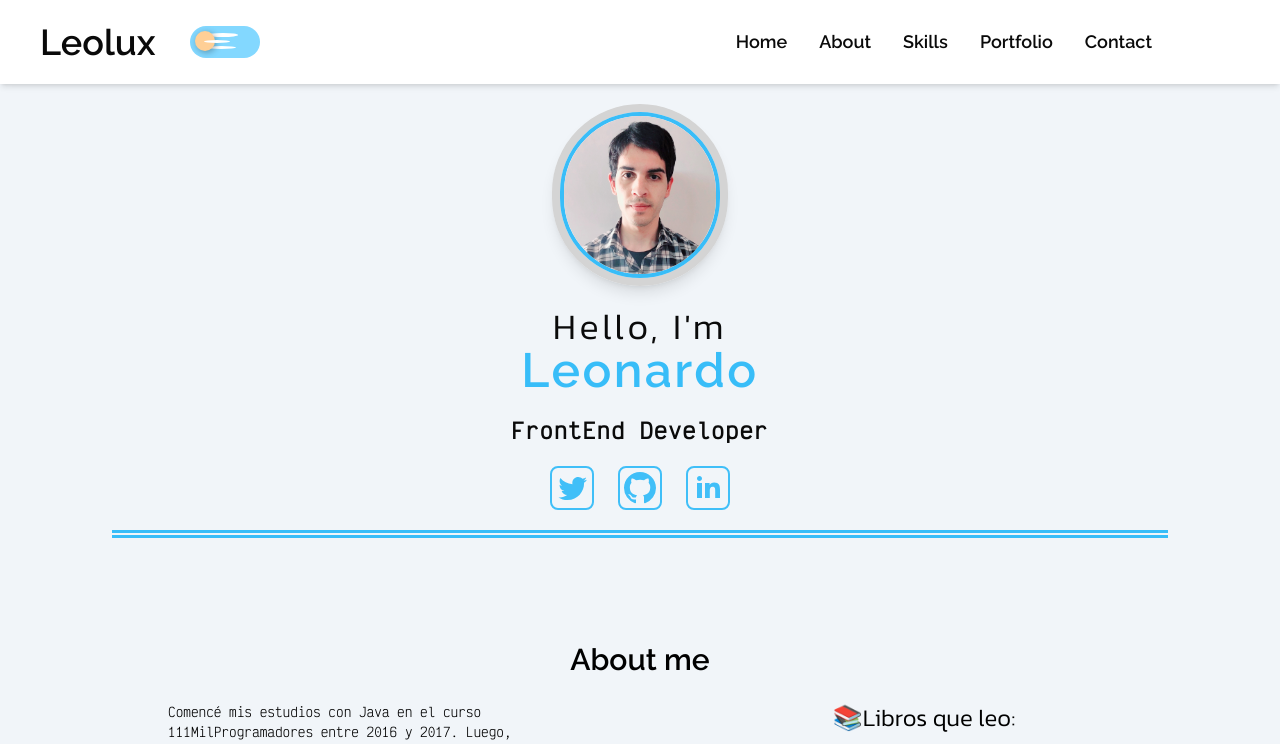
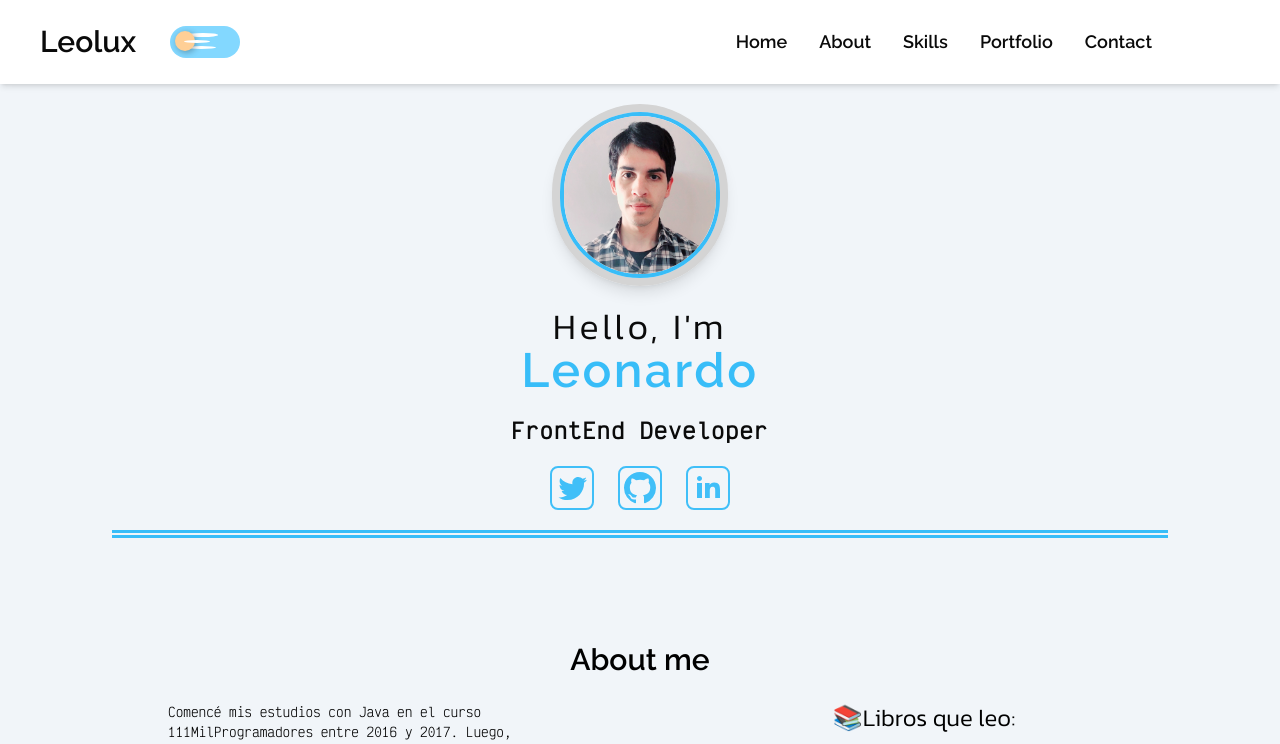
Before and after one commit to Leonardo-Robot-PostRock/miPortafolioWeb, a React (Vite) app: page / in a window 1280 px wide. Shown: the top 744 px of the page. Built offline with nearby package versions, Linux system fonts and the light colour scheme.

Commit message:
se quita lg:mr-72

```diff
--- a/src/ui/components/Navbar.jsx
+++ b/src/ui/components/Navbar.jsx
@@ -9,8 +9,8 @@ export const Navbar = ({ toggleDarkMode, darkMode, savedDarkMode }) => {
 
   return (
     <nav className="fixed z-10 flex w-screen min-w-280 flex-wrap items-center justify-between bg-white p-4 font-Raleway text-neutral-950 shadow-md dark:bg-neutral-950 dark:text-gray-100">
-      <div className="flex flex-shrink-0 flex-wrap items-center justify-center align-middle lg:mr-72">
-        <h2 className="w-100 mx-4 text-2xl md:mx-6 md:text-4xl">Leolux</h2>
+      <div className="flex flex-shrink-0 flex-wrap items-center justify-center align-middle">
+        <h2 className="w-100 mx-4 text-2xl md:mx-6 md:text-3xl">Leolux</h2>
         <ToggleDarkMode toggleDarkMode={toggleDarkMode} darkMode={darkMode} savedDarkMode={savedDarkMode} />
       </div>
       {/* Menu Hamburger */}
```
